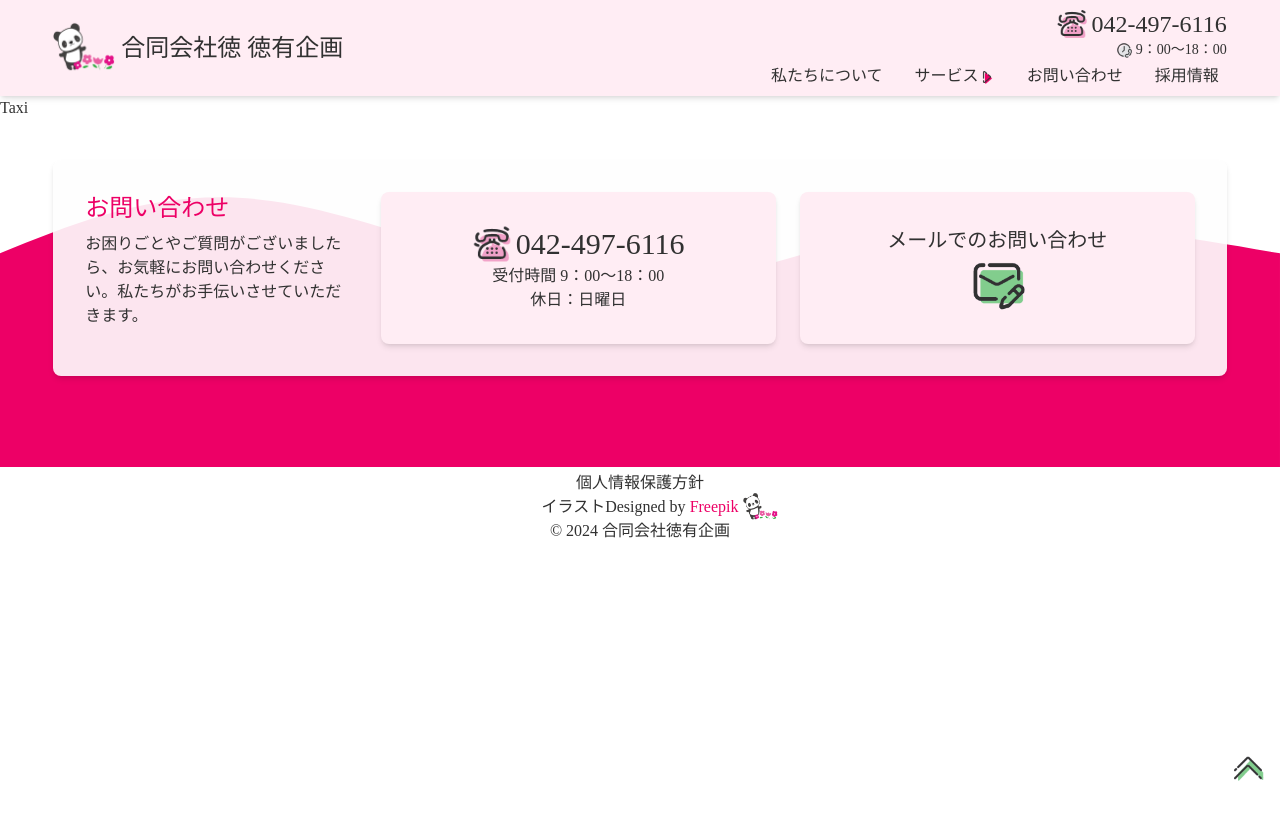
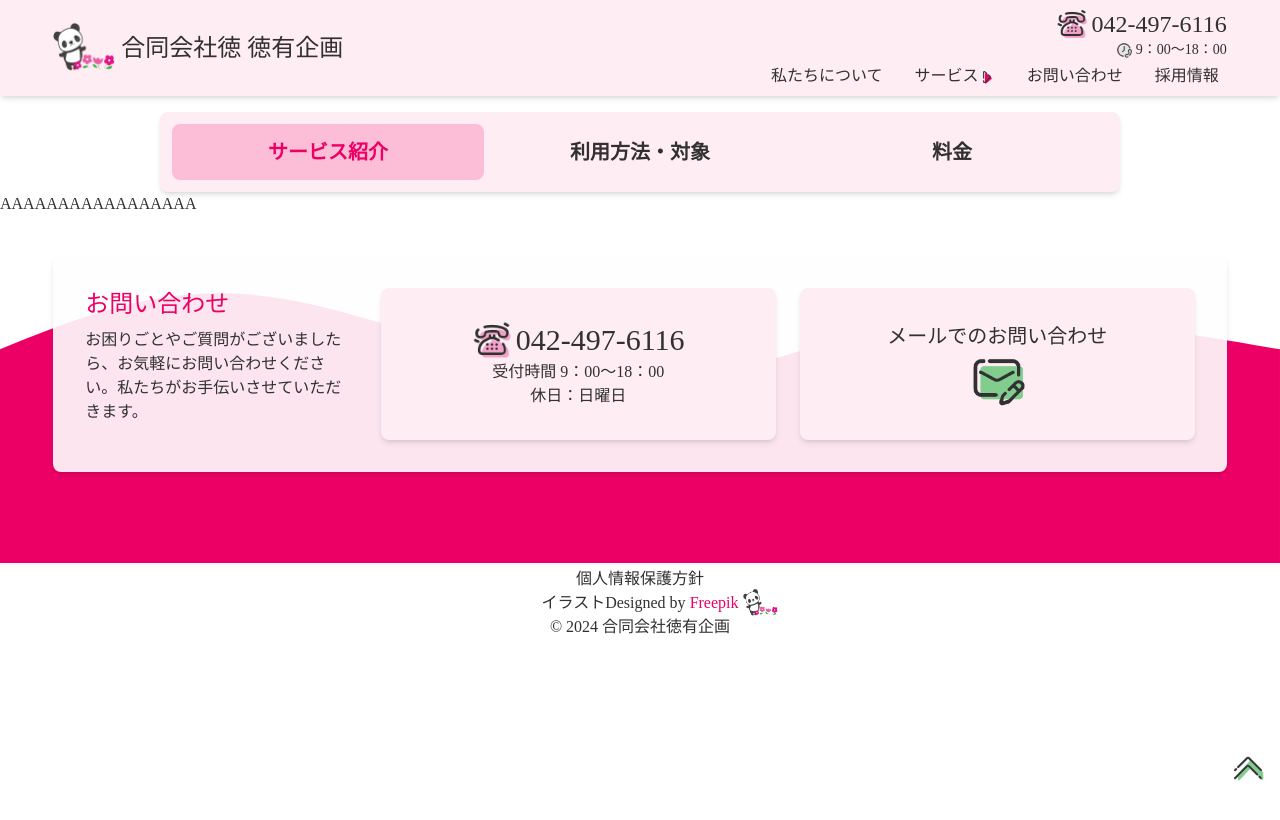
Before and after one commit to Jasufr/tokuyukikaku, a React (Vite) app: page /taxi in a window 1280 px wide. Shown: the top 820 px of the page. Built offline with nearby package versions, Linux system fonts and the light colour scheme; a web font is replaced by a local one.

Commit message:
useState for service tab is linked with Tabs buttons

```diff
--- a/src/layout/Tabs.jsx
+++ b/src/layout/Tabs.jsx
@@ -1,8 +1,7 @@
-import { useState } from "react";
+import React, { useState, Children, isValidElement, cloneElement } from "react";
+import ServiceHoumon from "../pages/ServiceHoumon";
 
-const Tabs = ({ children }) => {
-  const [visibleTab, setVisibleTab] = useState("tab1");
-
+const Tabs = ({ children, visibleTab, setVisibleTab }) => {
   const handleTabChange = (tab) => {
     setVisibleTab(tab);
   };
@@ -23,7 +22,9 @@ const Tabs = ({ children }) => {
             </div>
           </div>
         </div>
-        <div className="service">{children}</div>
+        <div className="service">
+          {children}
+        </div>
       </div>
     </>
   );
--- a/src/pages/ServiceHoumon.jsx
+++ b/src/pages/ServiceHoumon.jsx
@@ -1,11 +1,12 @@
+import { useState } from "react";
 import Tabs from "../layout/Tabs";
 
-const ServiceHoumon = (props) => {
-  const visibleTab = props;
+const ServiceHoumon = () => {
+  const [visibleTab, setVisibleTab] = useState("tab1");
 
   return (
     <>
-      <Tabs>
+      <Tabs visibleTab={visibleTab} setVisibleTab={setVisibleTab}>
         <div className={`${visibleTab === "tab1" ? "block" : "hidden"}`}>halo</div>
         <div className={`${visibleTab === "tab2" ? "block" : "hidden"}`}>hello</div>
         <div className={`${visibleTab === "tab3" ? "block" : "hidden"}`}>bjr</div>
--- a/src/pages/ServiceTaxi.jsx
+++ b/src/pages/ServiceTaxi.jsx
@@ -1,7 +1,16 @@
+import { useState } from "react";
+import Tabs from "../layout/Tabs";
+
 const ServiceTaxi = () => {
+  const [visibleTab, setVisibleTab] = useState("tab1");
+
   return (
     <>
-        <div>Taxi</div>
+      <Tabs visibleTab={visibleTab} setVisibleTab={setVisibleTab}>
+        <div className={`${visibleTab === "tab1" ? "block" : "hidden"}`}>AAAAAAAAAAAAAAAAA</div>
+        <div className={`${visibleTab === "tab2" ? "block" : "hidden"}`}>BBBBBBBBBBBBBBBB</div>
+        <div className={`${visibleTab === "tab3" ? "block" : "hidden"}`}>CCCCCCCCCCCCCCCC</div>
+      </Tabs>
     </>
   );
 };
```
